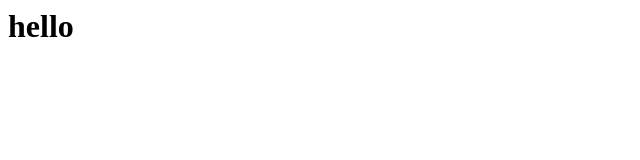
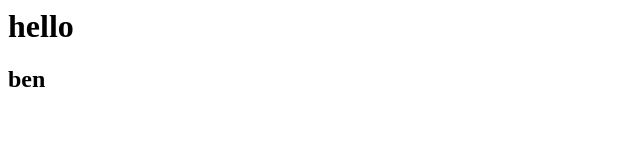
Before and after one commit to benjohn1/ben, a plain HTML site: page index.html in a window 1280 px wide. Shown: the full height of the page, 0-640 px from the left. Drawn offline with Linux system fonts and the light colour scheme.

Commit message:
h2 added

```diff
--- a/index.html
+++ b/index.html
@@ -1 +1,2 @@
 <h1>hello</h1>
+<h2>ben</h2>
```
